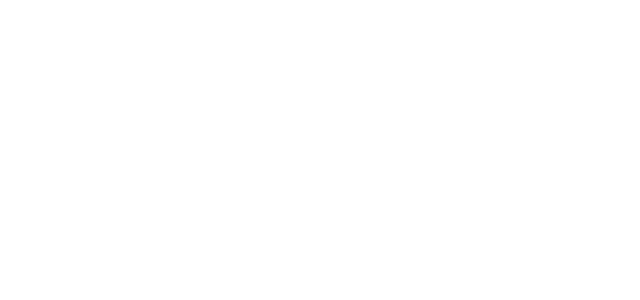
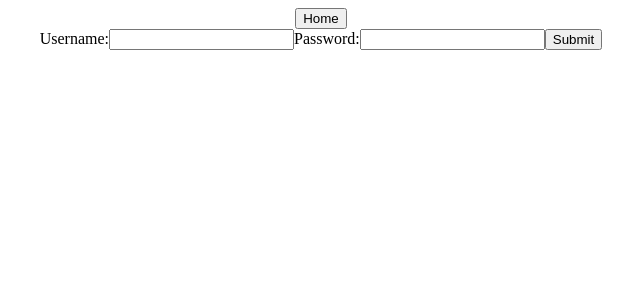
Before and after one commit to jajajava/Phase-3-Project, a React (Create React App) app: page /login in a window 1280 px wide. Before the commit this address had no page. Shown: the top 300 px of the page, without its empty margins (319-959 px from the left). Built offline with nearby package versions, Linux system fonts and the light colour scheme; data requests are answered from the project's data file.

Commit message:
Made functioning log in button. Must get user info with JWT; should do tomorrow

```diff
--- a/package.json
+++ b/package.json
@@ -6,11 +6,14 @@
     "@testing-library/jest-dom": "^5.16.5",
     "@testing-library/react": "^13.4.0",
     "@testing-library/user-event": "^13.5.0",
+    "firebase": "^9.12.1",
     "react": "^18.2.0",
     "react-dom": "^18.2.0",
     "react-router-dom": "^6.4.2",
     "react-scripts": "5.0.1",
-    "web-vitals": "^2.1.4"
+    "web-vitals": "^2.1.4",
+    "webpack": "^5.74.0",
+    "webpack-cli": "^4.10.0"
   },
   "scripts": {
     "start": "react-scripts start",
--- a/src/components/App.js
+++ b/src/components/App.js
@@ -1,11 +1,14 @@
-import '../App.css';
-import Homepage from "./Homepage"
 import React, { useEffect, useState } from 'react';
 import { Routes, Route } from "react-router-dom";
+import '../App.css';
+import Home from "./Home"
+import Login from "./Login"
+
 
 function App() {
 
   const [data, setData] = useState([])
+  const [isLoggedIn, setIsLoggedIn] = useState(false)
 
   useEffect(()=> {
     fetch('http://localhost:4000/thing')
@@ -18,12 +21,12 @@
   return (
     <div className="App">
       <Routes>
-        <Route path="/" element={<Homepage data={data}/>} />
-        <Route path="log_in" />
-        <Route path="sign_up" />
+        <Route path="/" element={<Home isLoggedIn={isLoggedIn} setIsLoggedIn={setIsLoggedIn} data={data}/>} />
+        <Route path="login" element={<Login setIsLoggedIn={setIsLoggedIn}/>} />
+        <Route path="signup" />
         <Route path="details" />
         <Route path="profile" />
-        <Route path="my_profile" />
+        <Route path="myprofile" />
         <Route path="post" />
 
 
--- a/src/components/Detailed.js
+++ b/src/components/Detailed.js
@@ -0,0 +1 @@
+import React from "react";
--- a/src/components/Homepage.js
+++ b/src/components/Home.js
@@ -1,12 +1,17 @@
 import React, {useState} from "react"
+import { useNavigate } from "react-router"
 import Cardholder from "./Cardholder"
 import Logo from "./Logo"
 
-function Homepage({data}){
 
-    const [isLoggedIn, setIsLoggedIn] = useState(false)
+function Home({data, isLoggedIn, setIsLoggedIn}){
+
+    const navigate = useNavigate()
+
+
     function handleLogIn(){
-        setIsLoggedIn(true)
+        navigate('/login')
+
     }
 
     function handleLogOut(){
@@ -30,7 +35,7 @@
                          <a onClick={handleLogOut} href="/">Log out</a>
                         </div>
                     </div>
-                   : <button onClick={handleLogIn} id="login">"Log in"</button>
+                   : <button onClick={handleLogIn} id="login">Log in</button>
                     }
 
                 </div>
@@ -43,7 +48,7 @@
 
 
 
-export default Homepage
+export default Home
 
 
 
--- a/src/components/Login.js
+++ b/src/components/Login.js
@@ -0,0 +1,43 @@
+import React from "react";
+import { useNavigate } from "react-router";
+
+function Login({setIsLoggedIn}){
+
+    const navigate = useNavigate()
+
+    function handleSubmit(){
+        //MAKE A CONDITIONAL THAT EITHER FINDS USER AND LOGS THEM IN OR DOESN'T AND SAYS 'TRY AGAIN' (NEEDS USER INSTANCE API)
+        setIsLoggedIn(true)
+        navigate('/')
+
+    }
+
+    function takeMeHome(){
+        navigate('/')
+    }
+
+
+    return(
+        <div>
+            <button onClick={takeMeHome}>Home</button>
+            <form onSubmit={handleSubmit} id="loginform">
+                <label htmlFor="username">Username:</label>
+                <input></input>
+
+                <label htmlFor="password">Password:</label>
+                <input></input>
+
+                <button>Submit</button>
+            </form>
+
+        </div>
+    )
+}
+
+
+
+
+
+
+
+export default Login
--- a/src/components/Myprofile.js
+++ b/src/components/Myprofile.js
@@ -0,0 +1 @@
+import React from "react";
--- a/src/components/Post.js
+++ b/src/components/Post.js
@@ -0,0 +1 @@
+import React from "react";
--- a/src/components/Profile.js
+++ b/src/components/Profile.js
@@ -0,0 +1 @@
+import React from "react";
--- a/src/index.css
+++ /dev/null
@@ -1,13 +0,0 @@
-body {
-  margin: 0;
-  font-family: -apple-system, BlinkMacSystemFont, 'Segoe UI', 'Roboto', 'Oxygen',
-    'Ubuntu', 'Cantarell', 'Fira Sans', 'Droid Sans', 'Helvetica Neue',
-    sans-serif;
-  -webkit-font-smoothing: antialiased;
-  -moz-osx-font-smoothing: grayscale;
-}
-
-code {
-  font-family: source-code-pro, Menlo, Monaco, Consolas, 'Courier New',
-    monospace;
-}
--- a/src/index.js
+++ b/src/index.js
@@ -1,7 +1,6 @@
 import React from 'react';
 import ReactDOM from 'react-dom/client';
 import { BrowserRouter } from "react-router-dom";
-import './index.css';
 import App from './components/App';
 import reportWebVitals from './reportWebVitals';
 
```
Also changed, not shown: src/logo.svg (deleted), 1 other file (tests, documents, lock files or other folders).
